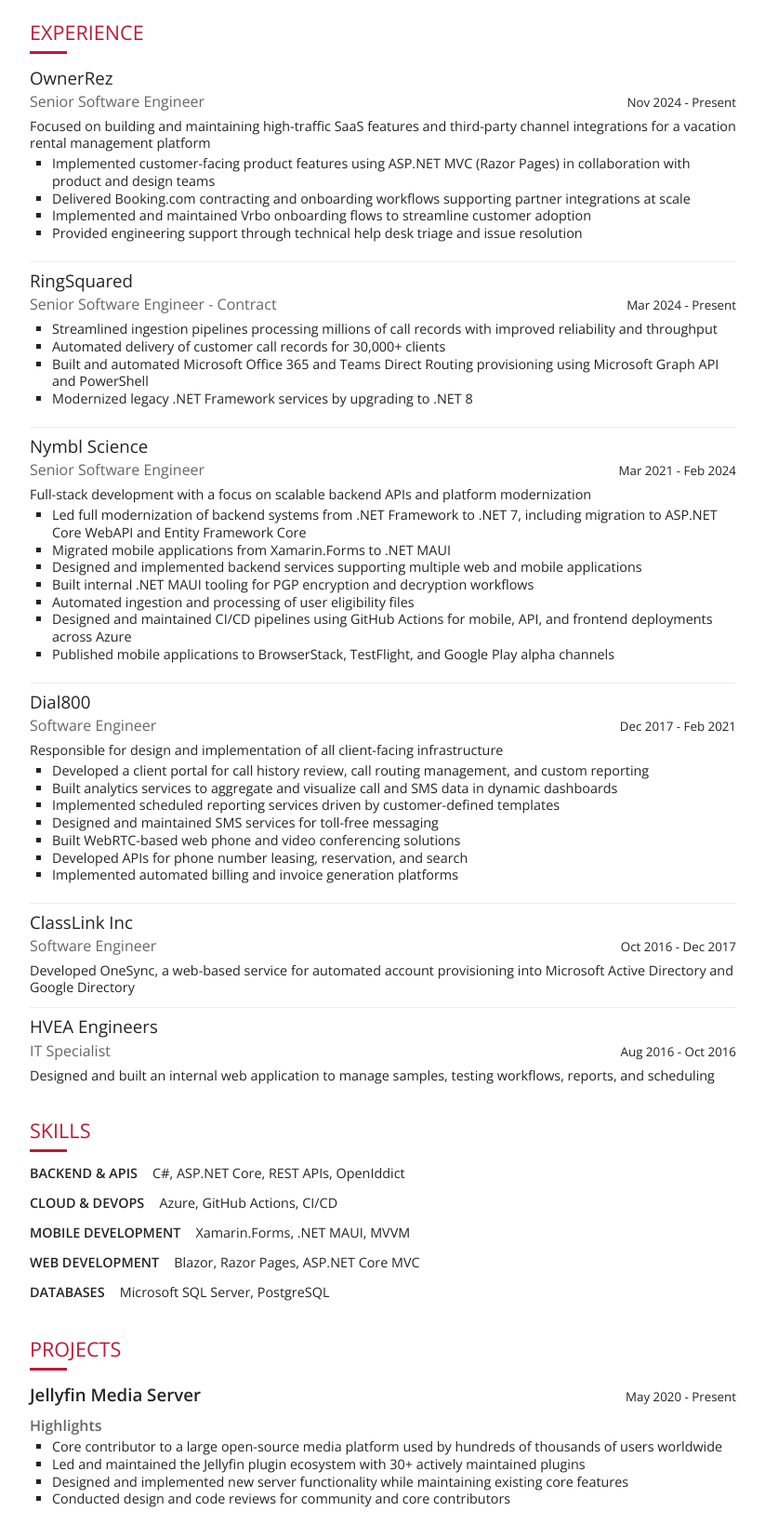
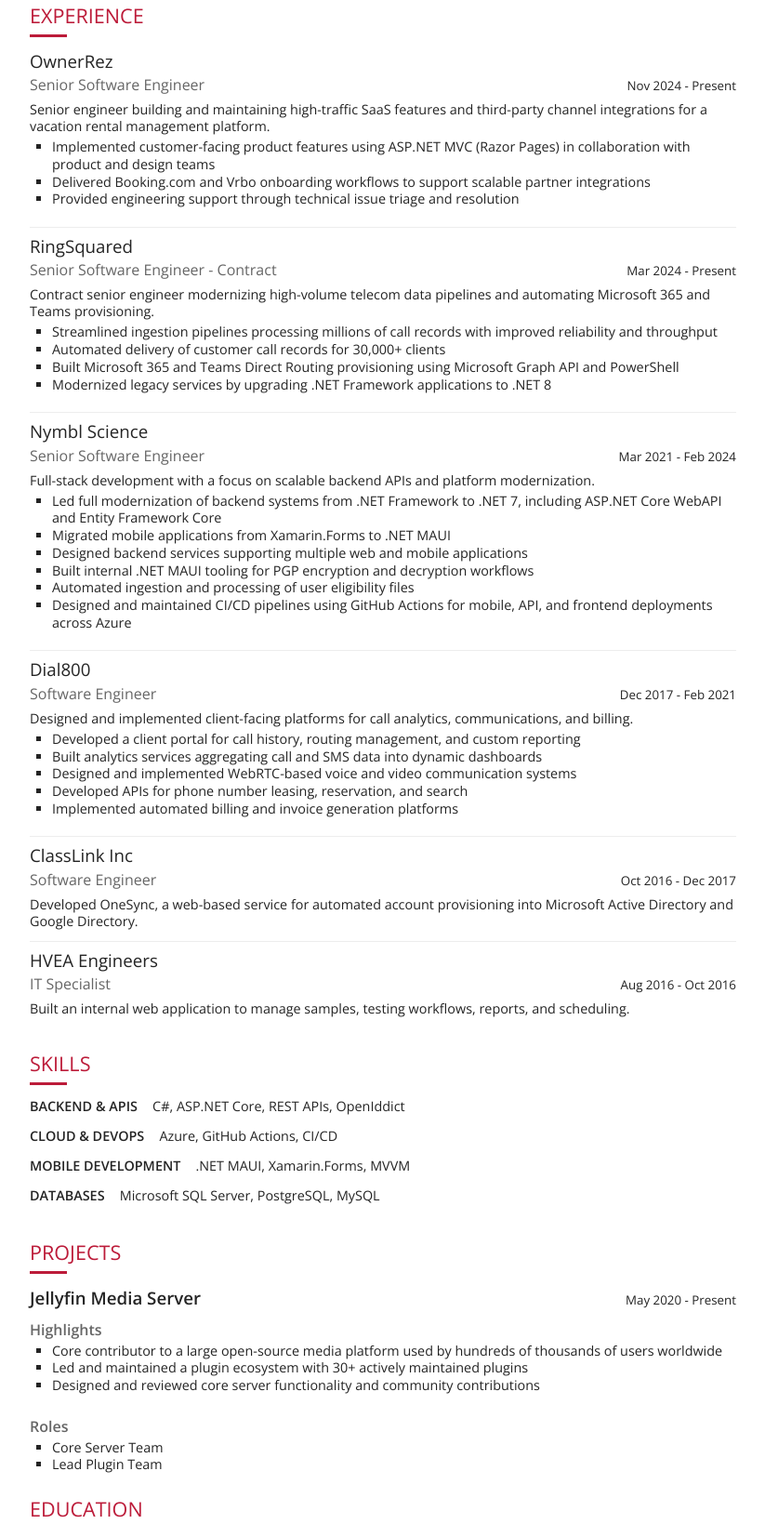
Before and after one commit to crobibero/.home, a website: page index.html in a window 1280 px wide. Shown: the part 294-1933 px from the top of the page at 93% size, without its empty margins (228-1051 px from the left). Drawn offline with nearby package versions, Linux system fonts and the light colour scheme.

Commit message:
Automated build

```diff
--- a/index.html
+++ b/index.html
@@ -342,7 +342,7 @@
             Cody Robibero
           </h1>
           <h2>Senior Software Engineer</h2>
-          <div class="summary"><p>Senior Software Engineer with 8+ years of experience building, modernizing, and operating .NET-based backend, web, and mobile systems. Specialized in large-scale platform migrations, API design, and CI/CD automation with GitHub Actions. Proven track record supporting high-volume, customer-facing products and leading complex technical initiatives.</p></div>
+          <div class="summary"><p>Senior Software Engineer with 8+ years of experience building, modernizing, and operating .NET-based backend, web, and mobile systems. Specialized in large-scale platform migrations, API design, and CI/CD automation with GitHub Actions. Proven track record supporting high-volume, customer-facing SaaS products.</p></div>
           <div class="contact">
             <span class="contact-detail"><a href="mailto:contact@codyrobibero.dev">contact@codyrobibero.dev</a></span>
             <span class="contact-detail">(201) 785-4944</span>
@@ -392,12 +392,11 @@
              - Present</small>
             </div>
           </header>
-          <div class="summary"><p>Focused on building and maintaining high-traffic SaaS features and third-party channel integrations for a vacation rental management platform</p></div>
+          <div class="summary"><p>Senior engineer building and maintaining high-traffic SaaS features and third-party channel integrations for a vacation rental management platform.</p></div>
           <ul class="highlights">
             <li>Implemented customer-facing product features using ASP.NET MVC (Razor Pages) in collaboration with product and design teams</li>
-            <li>Delivered Booking.com contracting and onboarding workflows supporting partner integrations at scale</li>
-            <li>Implemented and maintained Vrbo onboarding flows to streamline customer adoption</li>
-            <li>Provided engineering support through technical help desk triage and issue resolution</li>
+            <li>Delivered Booking.com and Vrbo onboarding workflows to support scalable partner integrations</li>
+            <li>Provided engineering support through technical issue triage and resolution</li>
           </ul>
         </section>
         <section class="item">
@@ -409,11 +408,12 @@
              - Present</small>
             </div>
           </header>
+          <div class="summary"><p>Contract senior engineer modernizing high-volume telecom data pipelines and automating Microsoft 365 and Teams provisioning.</p></div>
           <ul class="highlights">
             <li>Streamlined ingestion pipelines processing millions of call records with improved reliability and throughput</li>
             <li>Automated delivery of customer call records for 30,000+ clients</li>
-            <li>Built and automated Microsoft Office 365 and Teams Direct Routing provisioning using Microsoft Graph API and PowerShell</li>
-            <li>Modernized legacy .NET Framework services by upgrading to .NET 8</li>
+            <li>Built Microsoft 365 and Teams Direct Routing provisioning using Microsoft Graph API and PowerShell</li>
+            <li>Modernized legacy services by upgrading .NET Framework applications to .NET 8</li>
           </ul>
         </section>
         <section class="item">
@@ -425,15 +425,14 @@
              - Feb 2024</small>
             </div>
           </header>
-          <div class="summary"><p>Full-stack development with a focus on scalable backend APIs and platform modernization</p></div>
+          <div class="summary"><p>Full-stack development with a focus on scalable backend APIs and platform modernization.</p></div>
           <ul class="highlights">
-            <li>Led full modernization of backend systems from .NET Framework to .NET 7, including migration to ASP.NET Core WebAPI and Entity Framework Core</li>
+            <li>Led full modernization of backend systems from .NET Framework to .NET 7, including ASP.NET Core WebAPI and Entity Framework Core</li>
             <li>Migrated mobile applications from Xamarin.Forms to .NET MAUI</li>
-            <li>Designed and implemented backend services supporting multiple web and mobile applications</li>
+            <li>Designed backend services supporting multiple web and mobile applications</li>
             <li>Built internal .NET MAUI tooling for PGP encryption and decryption workflows</li>
             <li>Automated ingestion and processing of user eligibility files</li>
             <li>Designed and maintained CI/CD pipelines using GitHub Actions for mobile, API, and frontend deployments across Azure</li>
-            <li>Published mobile applications to BrowserStack, TestFlight, and Google Play alpha channels</li>
           </ul>
         </section>
         <section class="item">
@@ -445,13 +444,11 @@
              - Feb 2021</small>
             </div>
           </header>
-          <div class="summary"><p>Responsible for design and implementation of all client-facing infrastructure</p></div>
+          <div class="summary"><p>Designed and implemented client-facing platforms for call analytics, communications, and billing.</p></div>
           <ul class="highlights">
-            <li>Developed a client portal for call history review, call routing management, and custom reporting</li>
-            <li>Built analytics services to aggregate and visualize call and SMS data in dynamic dashboards</li>
-            <li>Implemented scheduled reporting services driven by customer-defined templates</li>
-            <li>Designed and maintained SMS services for toll-free messaging</li>
-            <li>Built WebRTC-based web phone and video conferencing solutions</li>
+            <li>Developed a client portal for call history, routing management, and custom reporting</li>
+            <li>Built analytics services aggregating call and SMS data into dynamic dashboards</li>
+            <li>Designed and implemented WebRTC-based voice and video communication systems</li>
             <li>Developed APIs for phone number leasing, reservation, and search</li>
             <li>Implemented automated billing and invoice generation platforms</li>
           </ul>
@@ -465,7 +462,7 @@
              - Dec 2017</small>
             </div>
           </header>
-          <div class="summary"><p>Developed OneSync, a web-based service for automated account provisioning into Microsoft Active Directory and Google Directory</p></div>
+          <div class="summary"><p>Developed OneSync, a web-based service for automated account provisioning into Microsoft Active Directory and Google Directory.</p></div>
         </section>
         <section class="item">
           <header>
@@ -476,7 +473,7 @@
              - Oct 2016</small>
             </div>
           </header>
-          <div class="summary"><p>Designed and built an internal web application to manage samples, testing workflows, reports, and scheduling</p></div>
+          <div class="summary"><p>Built an internal web application to manage samples, testing workflows, reports, and scheduling.</p></div>
         </section>
       </section>
       <section id="skills" class="skills">
@@ -501,24 +498,17 @@
         <div class="item">
           <div class="name">Mobile Development</div>
           <div class="keywords">
+            .NET MAUI,
             Xamarin.Forms,
-            .NET MAUI,
             MVVM
-          </div>
-        </div>
-        <div class="item">
-          <div class="name">Web Development</div>
-          <div class="keywords">
-            Blazor,
-            Razor Pages,
-            ASP.NET Core MVC
           </div>
         </div>
         <div class="item">
           <div class="name">Databases</div>
           <div class="keywords">
             Microsoft SQL Server,
-            PostgreSQL
+            PostgreSQL,
+            MySQL
           </div>
         </div>
       </section>
@@ -533,9 +523,8 @@
           <strong>Highlights</strong>
           <ul class="highlights">
             <li>Core contributor to a large open-source media platform used by hundreds of thousands of users worldwide</li>
-            <li>Led and maintained the Jellyfin plugin ecosystem with 30+ actively maintained plugins</li>
-            <li>Designed and implemented new server functionality while maintaining existing core features</li>
-            <li>Conducted design and code reviews for community and core contributors</li>
+            <li>Led and maintained a plugin ecosystem with 30+ actively maintained plugins</li>
+            <li>Designed and reviewed core server functionality and community contributions</li>
           </ul>
             <strong>Roles</strong>
           <ul class="roles">
@@ -560,21 +549,6 @@
           </div>
         </div>
       </section>
-      <section id="languages" class="languages">
-        <div class="item">
-          <h2>Languages</h2>
-          <div class="language-item">
-            <span class="language">English:</span>
-            <span class="fluency">Native speaker</span>
-          </div>
-        </div>
-        <div class="item">
-          <div class="language-item">
-            <span class="language">Danish:</span>
-            <span class="fluency">Limited working proficiency</span>
-          </div>
-        </div>
-      </section>
     </div>
 	</body>
 </html>
```
Also changed, not shown: 1 other file.
